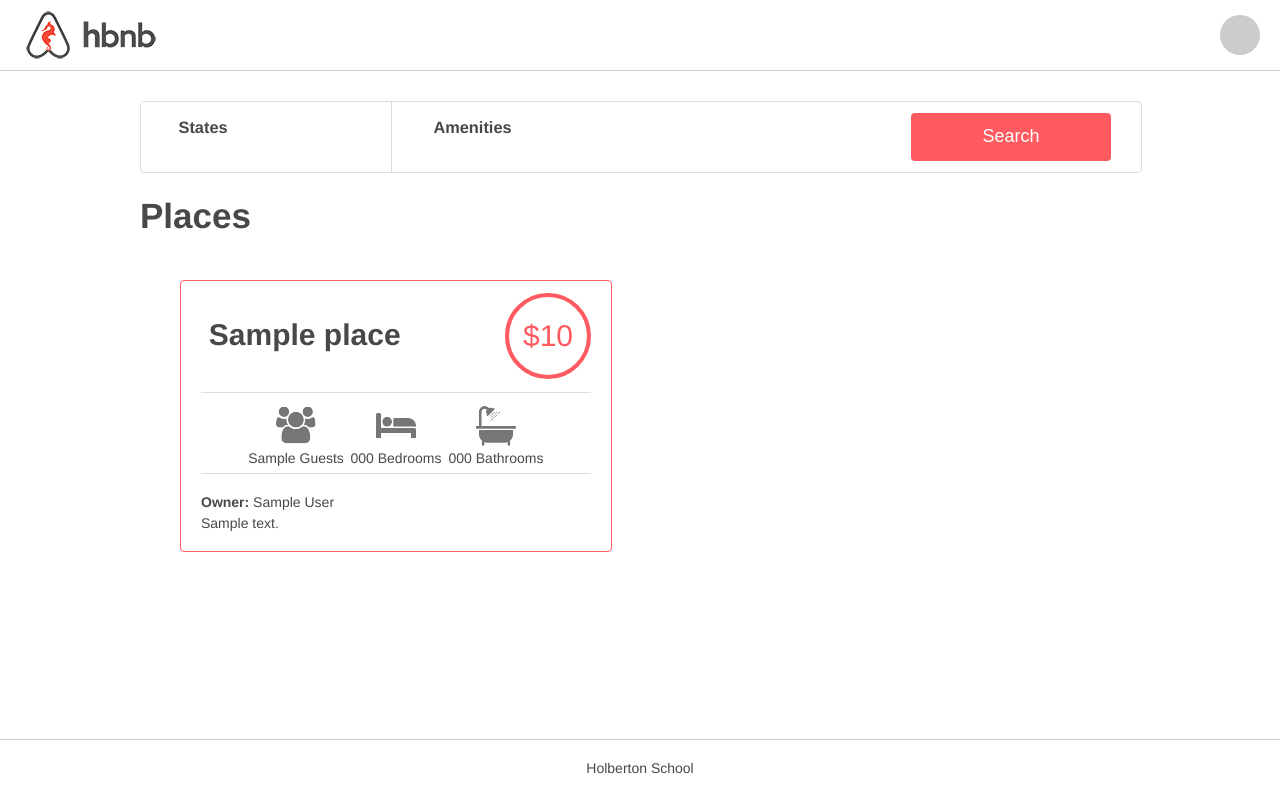
After one commit to Rdrg974/holbertonschool-AirBnB_clone_v4, a Flask app: template web_dynamic/templates/2-hbnb.html in a window 1280 px wide. The commit adds this page. Run offline with Flask 3, Linux system fonts and the light colour scheme; the template is opened without the code that fills it: most values are stand-ins (such as "Sample title", 1, 10 or a date in 2020).

Commit message:
API status

```diff
--- /dev/null
+++ b/web_dynamic/static/scripts/2-hbnb.js
@@ -0,0 +1,21 @@
+$(document).ready(function() {
+    const amenities = [];
+    $('input:checkbox').click(function() {
+      if ($(this).is(':checked')) {
+        amenities.push($(this).attr('data-name'));
+      } else {
+        const index = amenities.indexOf($(this).attr('data-name'));
+        amenities.splice(index, 1);
+      }
+      let amenitiesText = amenities.join(', ');
+      if (amenitiesText.length > 30) {
+        amenitiesText = amenitiesText.substring(0, 30) + '...';
+      }
+      $('.amenities h4').text(amenitiesText);
+    });
+    $.get("http://localhost:5001/api/v1/status/", function(data, status) {
+      if (data.status === 'OK') {
+        $('#api_status').addClass('available');
+      }
+    });
+  });
--- a/web_dynamic/static/styles/3-header.css
+++ b/web_dynamic/static/styles/3-header.css
@@ -1,11 +1,25 @@
 header {
-    background: white;
+    align-items: flex-end;
+    background-color: #fff;
+    background-image: url("../images/logo.png");
+    background-repeat: no-repeat;
+    background-position: 20px 50%;
+    display: flex;
     height: 70px;
+    flex-direction: column;
+    justify-content: center;
     width: 100%;
-    border-bottom: 1px solid #CCCCCC;
+    border-bottom: 1px solid #ccc;
 }
-header .logo {
-    background: url("../images/logo.png") no-repeat;
-    left: 20px;
-    height: 100%;
+
+header #api_status {
+    margin-right: 20px;
+    width: 40px;
+    height: 40px;
+    border-radius: 50%;
+    background-color: #ccc;
 }
+
+header #api_status.available {
+    background-color: #ff545f;
+}
--- /dev/null
+++ b/web_dynamic/templates/2-hbnb.html
@@ -0,0 +1,84 @@
+<!DOCTYPE html>
+<html lang="en">
+  <head>
+    <meta charset="UTF-8">
+    <link rel="stylesheet" type="text/css" href="../static/styles/4-common.css?cache_id={{ cache_id }}">
+    <link rel="stylesheet" type="text/css" href="../static/styles/3-header.css?cache_id={{ cache_id }}">
+    <link rel="stylesheet" type="text/css" href="../static/styles/3-footer.css?cache_id={{ cache_id }}">
+    <link rel="stylesheet" type="text/css" href="../static/styles/6-filters.css?cache_id={{ cache_id }}">
+    <link type="text/css" rel="stylesheet" href="../static/styles/8-places.css?cache_id={{ cache_id }}">
+    <link rel="icon" href="../static/images/icon.png?cache_id={{ cache_id }}" />
+    <script src="https://code.jquery.com/jquery-3.6.0.min.js?cache_id={{ cache_id }}"></script>
+    <script src="../static/scripts/2-hbnb.js?cache_id={{ cache_id }}"></script>
+    <title>HBnB</title>
+  </head>
+  <body>
+    <header>
+      <div class="logo"></div>
+      <div id="api_status"></div>
+    </header>
+    <div class="container">
+      <section class="filters">
+	<div class="locations">
+	  <h3>States</h3>
+	  <h4>&nbsp;</h4>
+	  <div class="popover">
+	    <ul>
+	      {% for state in states %}
+	      <li>
+		<h2>{{ state[0].name }}:</h2>
+		<ul>
+		  {% for city in state[1] %}
+		  <li>{{ city.name }}</li>
+		  {% endfor %}
+		</ul>
+	      </li>
+	      {% endfor %}
+	    </ul>
+	  </div>
+	</div>
+	<div class="amenities">
+	  <h3>Amenities</h3>
+	  <h4>&nbsp;</h4>
+	  <div class="popover">
+	    <ul>
+	      {% for amenity in amenities %}
+	      <li>
+            <input type="checkbox" data-id="{{ amenity.id }}" data-name="{{ amenity.name }}" class="amenity-checkbox">
+            <label>{{ amenity.name }}</label>
+          </li>
+	      {% endfor %}
+	    </ul>
+	  </div>
+	</div>
+	<button type="button">Search</button>
+      </section>
+      <div class="placesh1"><h1>Places</h1></div>
+      <section class="places">
+	<!-- <h1>Places</h1> -->
+	{% for place in places %}
+	<article>
+	  <div class="title_box">
+	    <h2>{{ place.name }}</h2>
+	    <div class="price_by_night">${{ place.price_by_night }}</div>
+	  </div>
+	  <div class="information">
+	    <div class="max_guest">{{ place.max_guest }} Guest{% if place.max_guest != 1 %}s{% endif %}</div>
+            <div class="number_rooms">{{ place.number_rooms }} Bedroom{% if place.number_rooms != 1 %}s{% endif %}</div>
+            <div class="number_bathrooms">{{ place.number_bathrooms }} Bathroom{% if place.number_bathrooms != 1 %}s{% endif %}</div>
+	  </div>
+	  <div class="user">
+            <b>Owner:</b> {{ place.user.first_name }} {{ place.user.last_name }}
+          </div>
+          <div class="description">
+	    {{ place.description | safe }}
+          </div>
+	</article>
+	{% endfor %}
+      </section>
+    </div>
+    <footer>
+      <p>Holberton School</p>
+    </footer>
+  </body>
+</html>
```
Also changed, not shown: web_dynamic/2-hbnb.py (added, +49 -0 lines).
